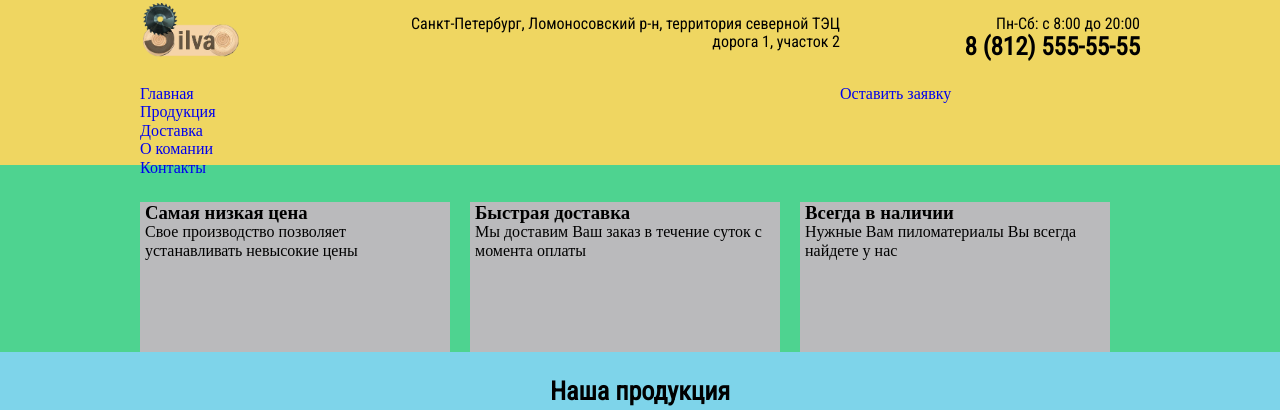
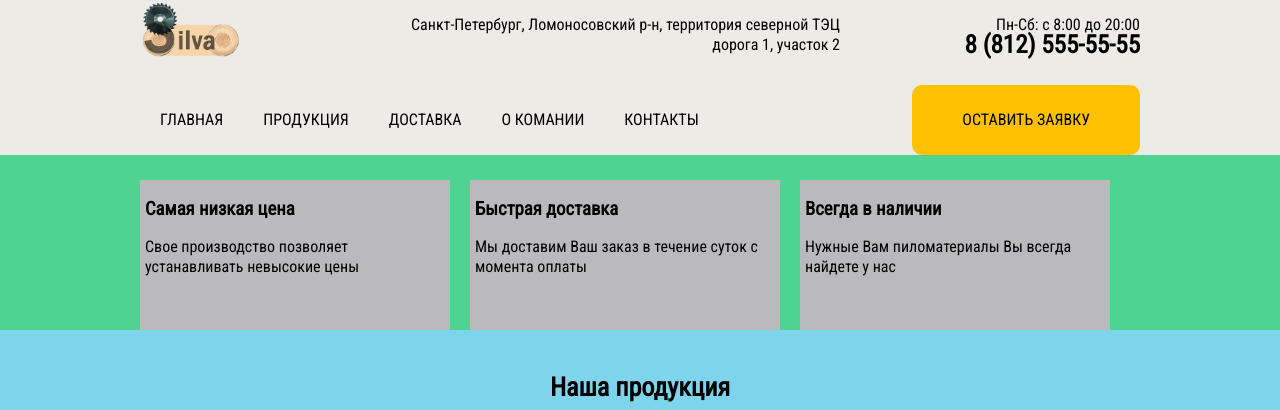
Before and after one commit to enmalafeev/Silva, a website: page app/index.html in a window 1280 px wide. Shown: the top 410 px of the page. Drawn offline with Linux system fonts and the light colour scheme.

Commit message:
Menu
Отстилизовал главное меню и кнопку отправить заявку

```diff
--- a/app/sass/style.sass
+++ b/app/sass/style.sass
@@ -3,8 +3,6 @@
 @import "mymixins"
 
 *
-	padding: 0
-	margin: 0
 	// -webkit-box-sizing: border-box
 	// -moz-box-sizing: border-box
 	// box-sizing: border-box
@@ -17,6 +15,12 @@ body
 	width: 100%
 	height: 100%
 	background-color: #fff
+	font-family: 'Roboto Condensed', 'Arial', sans-serif
+	font-size: 16px
+	line-height: 20px
+	padding: 0
+	margin: 0
+
 
 ul
 	padding: 0
@@ -49,7 +53,7 @@ a
 
 // HEADER
 .header
-	background-color: #EFD661
+	background-color: #ECEBE5
 
 .header__logo,
 .header__address,
@@ -94,16 +98,53 @@ a
 // HEADER__BOTTOM
 .header__bottom
 	@include clearfix
-	min-height: 80px
+	background-color: #ECEBE5
+	color: #fff
+	min-height: 70px
 
 
 .menu
 	float: left
 	width: 70%
+	min-height: 70px
+
+.menu__list
+	padding: 0
+	margin: 0
+	list-style: none
+	font-size: 0
+
+
+.menu__item
+	display: inline-block
+	vertical-align: top
+	font-size: 16px
+	line-height: 20px
+
+.menu__link
+	display: block
+	color: #000
+	text-decoration: none
+	text-transform: uppercase
+	padding: 25px 20px
+	&:hover
+		background-color: #DCDAD2
+
 
 .send-order
 	float: right
-	width: 30%
+	max-width: 250px
+
+.btn
+	display: inline-block
+	padding: 25px 50px
+	background-color: #FFC000
+	border-radius: 10px
+	font-size: 16px
+	line-height: 20px
+	color: #000
+	text-decoration: none
+	text-transform: uppercase
 
 // SECTION FEATURES
 
```
Also changed, not shown: app/css/style.css.
